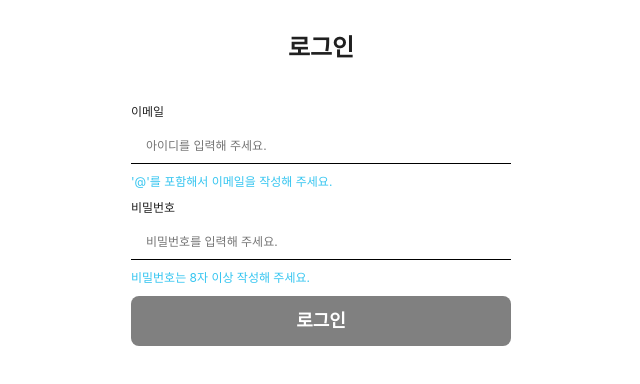
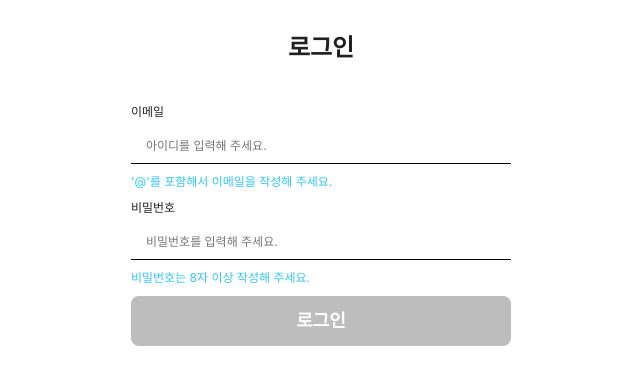
Before and after one commit to ssori0421/wanted-pre-onboarding-frontend, a React (Create React App) app: page /signin in a window 1280 px wide. Shown: the top 384 px of the page, without its empty margins (319-959 px from the left). Built offline with nearby package versions, Linux system fonts and the light colour scheme.

Commit message:
palette 적용

```diff
--- a/src/page/SignIn.jsx
+++ b/src/page/SignIn.jsx
@@ -6,6 +6,7 @@ import { routePath } from '../routes';
 import { postSignIn } from '../service/auth';
 import useRedirect from '../hooks/useRedirect';
 import PageLayout from '../components/PageLayout';
+import { palette } from '../styles/palette';
 
 const SignUp = () => {
   const [formState, setFormState] = useState({
@@ -100,18 +101,19 @@ const StInputForm = styled.form`
 
 const StInput = styled.input`
   padding: 8px 15px 9px;
-  border-bottom: 1px solid #000;
+  border-bottom: 1px solid ${palette.black};
 `;
 
 const StMessage = styled.p`
-  color: #35c5f0;
+  color: ${palette.mainColor};
 `;
 
 const Button = styled.button`
   height: 50px;
-  color: #fff;
+  color: ${palette.white};
   font-size: 18px;
   font-weight: 600;
   border-radius: 8px;
-  background-color: ${(props) => (props.disabled ? 'grey' : '#35c5f0')};
+  background-color: ${(props) =>
+    props.disabled ? palette.disable : palette.mainColor};
 `;
--- a/src/page/SignUp.jsx
+++ b/src/page/SignUp.jsx
@@ -6,6 +6,7 @@ import { routePath } from '../routes';
 import { postSignUp } from '../service/auth';
 import useRedirect from '../hooks/useRedirect';
 import PageLayout from '../components/PageLayout';
+import { palette } from '../styles/palette';
 
 const SignUp = () => {
   const [formState, setFormState] = useState({
@@ -100,18 +101,19 @@ const StInputForm = styled.form`
 
 const StInput = styled.input`
   padding: 8px 15px 9px;
-  border-bottom: 1px solid #000;
+  border-bottom: 1px solid ${palette.black};
 `;
 
 const StMessage = styled.p`
-  color: #35c5f0;
+  color: ${palette.mainColor};
 `;
 
 const Button = styled.button`
   height: 50px;
-  color: #fff;
+  color: ${palette.white};
   font-size: 18px;
   font-weight: 600;
   border-radius: 8px;
-  background-color: ${(props) => (props.disabled ? 'grey' : '#35c5f0')};
+  background-color: ${(props) =>
+    props.disabled ? palette.disable : palette.mainColor};
 `;
```
